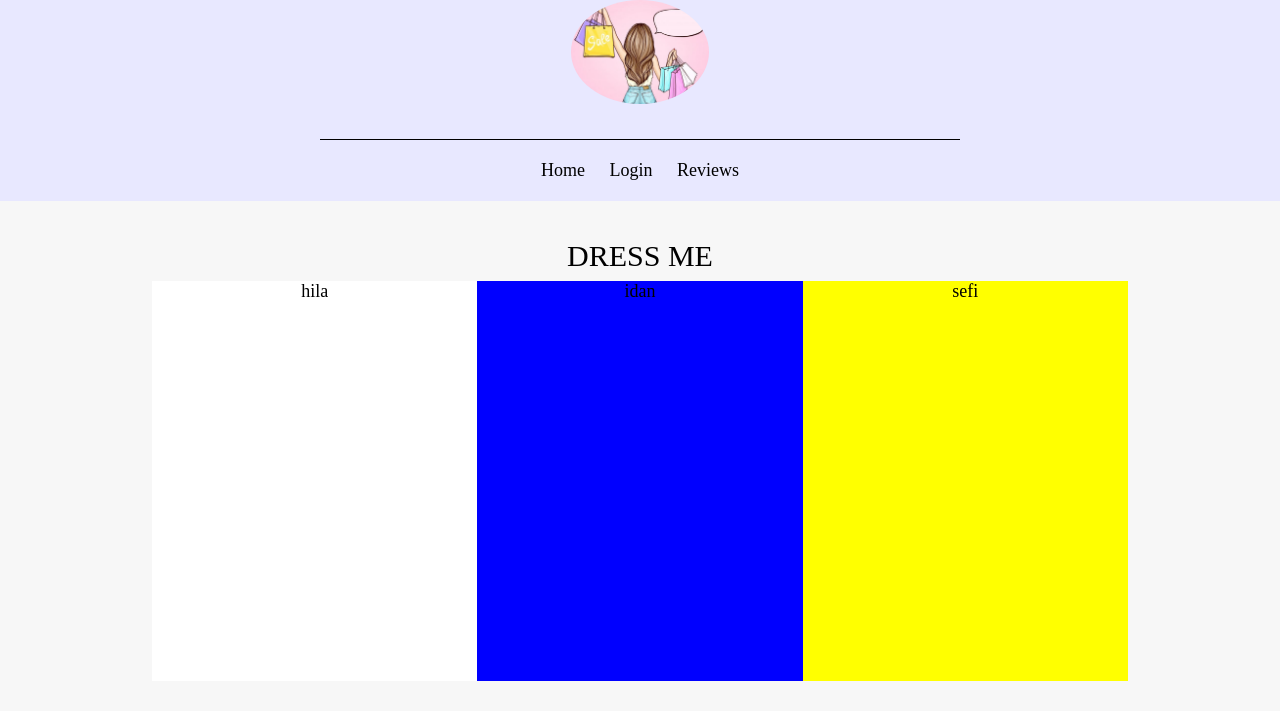
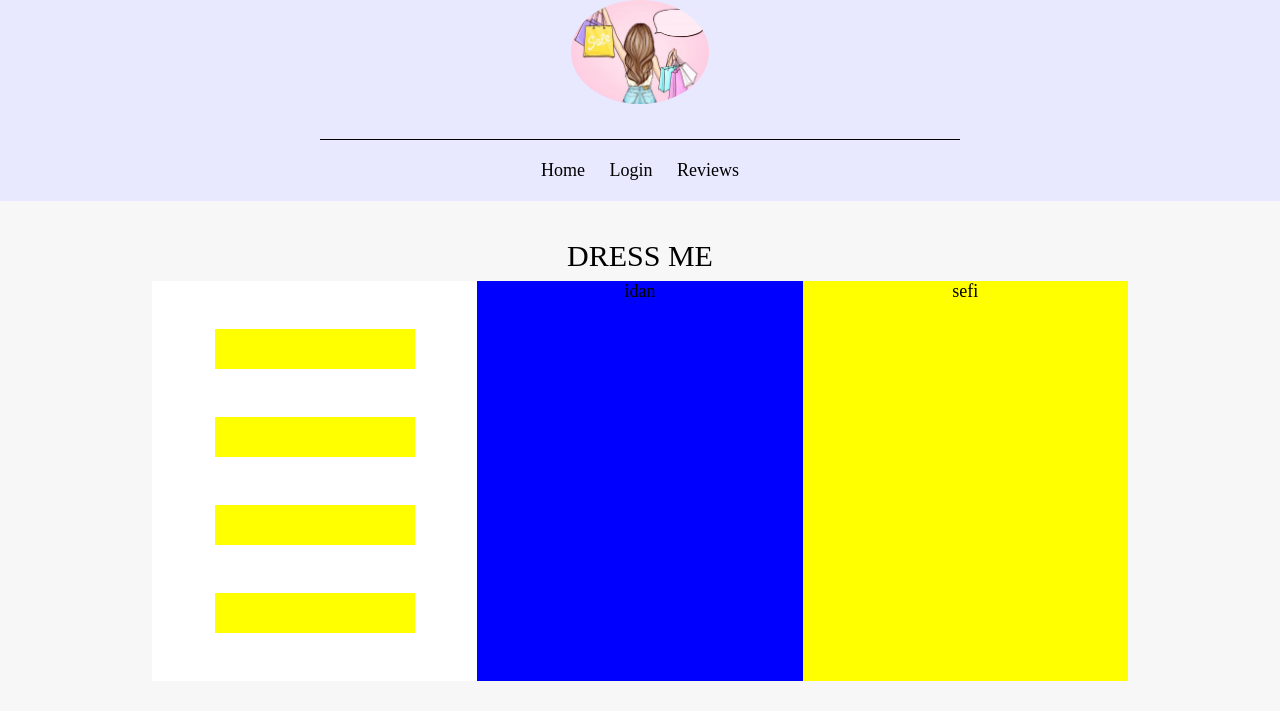
Before and after one commit to hilashay/Shes-got-it-Client, a React (Create React App) app: page /dressme in a window 1280 px wide. Shown: the top 720 px of the page. Built offline with nearby package versions, Linux system fonts and the light colour scheme; a web font is replaced by a local one.

Commit message:
first column work

```diff
--- a/src/App.css
+++ b/src/App.css
@@ -139,6 +139,14 @@ h2 {
 .column {
   background-color: #55559d;
   flex: 1;
+}
+
+.column1 {
+  background-color: white;
+  display: flex;
+  flex-direction: column;
+  justify-content: space-evenly;
+  align-items: center;
 }
 
 input[type="text"] {
--- a/src/routes/Dressme.jsx
+++ b/src/routes/Dressme.jsx
@@ -115,8 +115,11 @@ function DressMe(props) {
       <div className="main-container">
         <DressMeIntro />
         <div className="idan-container">
-          <div className="column" style={{ backgroundColor: "white" }}>
-            hila
+          <div className="column column1" style={{ backgroundColor: "white" }}>
+            <div style={{ backgroundColor: "yellow", height: 40, width: 200 }}></div>
+            <div style={{ backgroundColor: "yellow", height: 40, width: 200 }}></div>
+            <div style={{ backgroundColor: "yellow", height: 40, width: 200 }}></div>
+            <div style={{ backgroundColor: "yellow", height: 40, width: 200 }}></div>
           </div>
           <div className="column" style={{ backgroundColor: "blue" }}>
             idan
```
